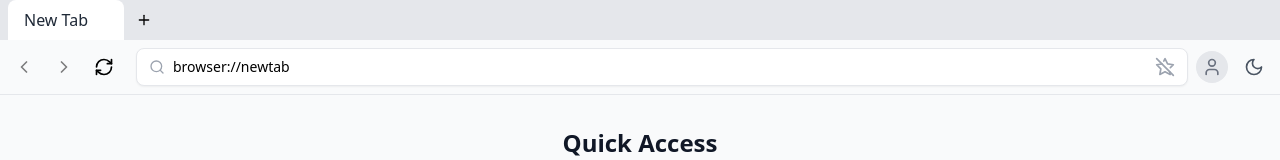
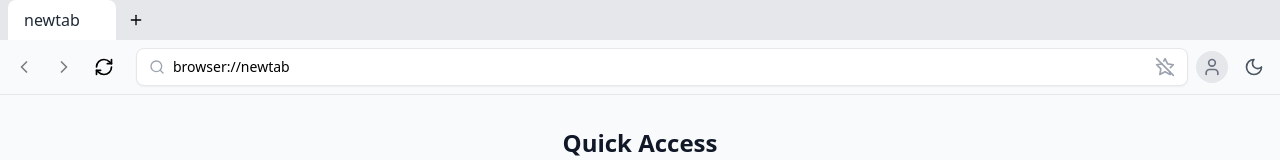
Before and after one commit to huster-zhangpeng/simubrowser, a React (Vite) app: page / in a window 1280 px wide. Shown: the top 160 px of the page. Built offline with nearby package versions, Linux system fonts and the light colour scheme.

Commit message:
fix: display domain names instead of full URLs in tabs and bookmarks

```diff
--- a/src/components/AddressBar.tsx
+++ b/src/components/AddressBar.tsx
@@ -1,7 +1,7 @@
 import React, { useState, KeyboardEvent, useEffect, useCallback } from 'react';
 import { Search, Star, StarOff } from 'lucide-react';
 import { UserAvatar } from './UserAvatar';
-import { UserType, Bookmark } from '../types';
+import { UserType, Bookmark, getDomainFromUrl } from '../types';
 import { ThemeToggle } from './ThemeToggle';
 import { useTheme } from '../contexts/ThemeContext';
 
@@ -58,7 +58,7 @@ export function AddressBar({ currentUrl, onNavigate, currentUser, onLogout, onSe
       const newBookmark: Bookmark = {
         id: Date.now().toString(),
         url: currentUrl,
-        title: document.title || currentUrl,
+        title: getDomainFromUrl(currentUrl),
         createdAt: Date.now()
       };
       await saveBookmarksToStorage([...bookmarks, newBookmark]);
--- a/src/components/Browser.tsx
+++ b/src/components/Browser.tsx
@@ -4,7 +4,7 @@ import { NavigationBar } from './NavigationBar';
 import { AddressBar } from './AddressBar';
 import { TabBar } from './TabBar';
 import NewTabPage from './NewTabPage';
-import { BrowserState, Tab } from '../types';
+import { BrowserState, Tab, getDomainFromUrl } from '../types';
 import { ShieldAlert } from 'lucide-react';
 
 const createNewTab = (): Tab => ({
@@ -115,15 +115,13 @@ export function Browser() {
 
   const handleIframeLoad = useCallback((event: React.SyntheticEvent<HTMLIFrameElement>) => {
     try {
-      const title = event.currentTarget.contentDocument?.title;
-      if (title) {
-        updateActiveTab({ title });
-      }
+      const title = getDomainFromUrl(activeTab.url);
+      updateActiveTab({ title });
     } catch (error) {
       // Handle cross-origin restrictions gracefully
       handleIframeError();
     }
-  }, []);
+  }, [activeTab.url]);
 
   return (
     <div className="flex flex-col h-screen bg-gray-100 dark:bg-darkBg">
--- a/src/components/TabBar.tsx
+++ b/src/components/TabBar.tsx
@@ -1,6 +1,6 @@
 import React from 'react';
 import { Plus, X } from 'lucide-react';
-import { Tab } from '../types';
+import { Tab, getDomainFromUrl } from '../types';
 
 interface TabBarProps {
   tabs: Tab[];
@@ -31,7 +31,7 @@ export function TabBar({
             onClick={() => onTabSelect(tab.id)}
           >
             <span className="truncate max-w-[200px]">
-              {tab.title || 'New Tab'}
+              {getDomainFromUrl(tab.url)}
             </span>
             <button
               onClick={(e) => {
--- a/src/types.ts
+++ b/src/types.ts
@@ -54,3 +54,16 @@ export interface BookmarkUtils {
   getBookmarkByUrl: (url: string) => Promise<Bookmark | null>;
   updateBookmark: (id: string, data: Partial<Omit<Bookmark, 'id'>>) => Promise<Bookmark>;
 }
+
+export function getDomainFromUrl(url: string): string {
+  if (url === 'about:blank' || url === 'chrome://newtab') {
+    return 'New Tab';
+  }
+
+  try {
+    const urlObj = new URL(url);
+    return urlObj.hostname;
+  } catch (error) {
+    return url;
+  }
+}
```
